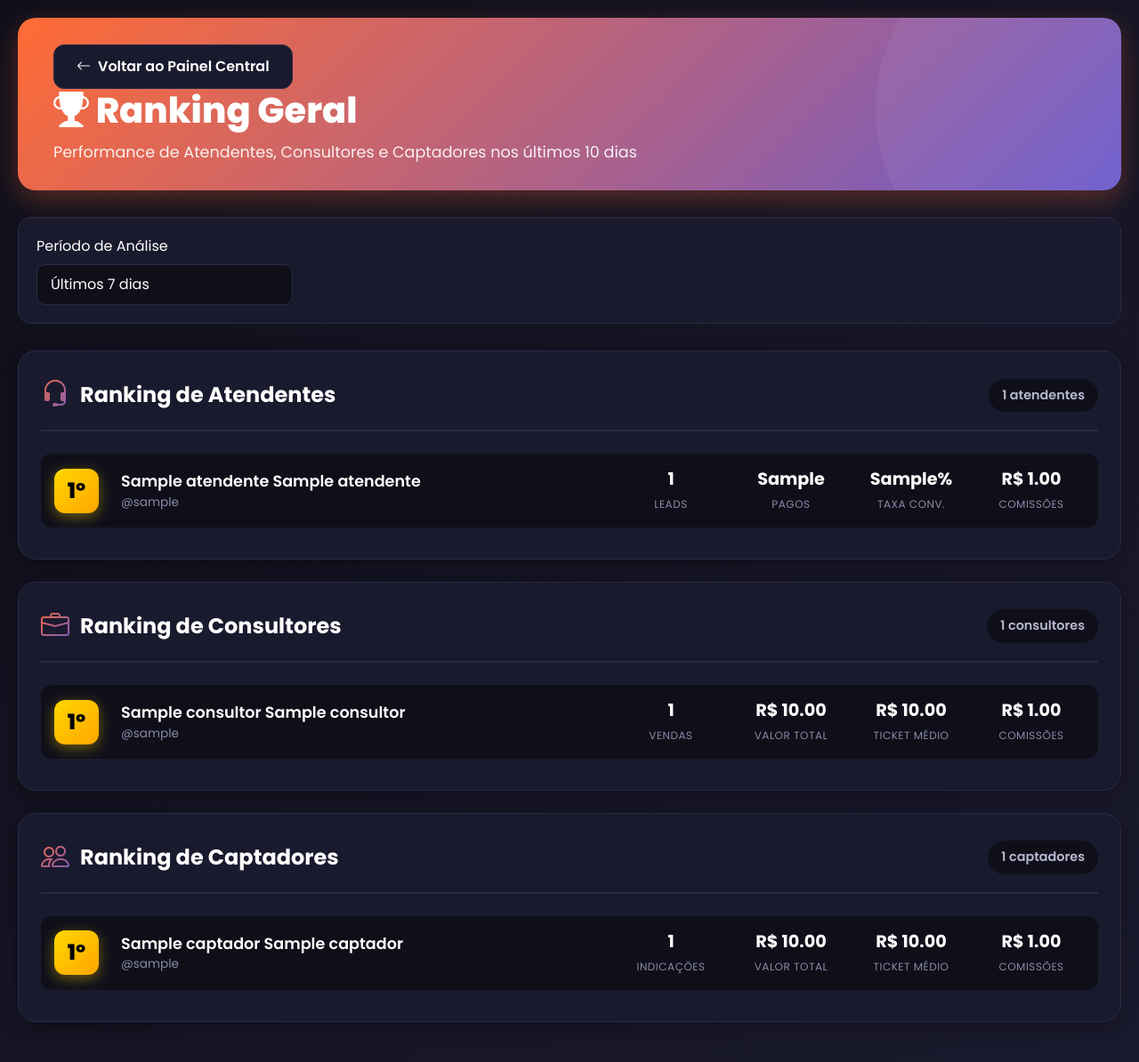
After one commit to gustavounreal/SistemaMrBaruchV2, a Django app: template sistemaMrBaruchProjeto/templates/relatorios/ranking_geral.html in a window 1280 px wide. The commit adds this page. Shown: the whole page at 89% size. Run offline with Django 3.2, Linux system fonts and the light colour scheme; the template is opened without the code that fills it: most values are stand-ins (such as "Sample title", 1, 10 or a date in 2020).

Commit message:
Adiciona página de ranking geral com atendentes, consultores e captadores no painel de relatórios

```diff
--- a/sistemaMrBaruchProjeto/relatorios/urls.py
+++ b/sistemaMrBaruchProjeto/relatorios/urls.py
@@ -7,6 +7,7 @@ urlpatterns = [
     path('', views.painel_relatorios, name='painel_relatorios'),
     path('central/', views.painel_central, name='painel_central'),
     path('graficos/', views.dashboard_graficos, name='dashboard_graficos'),
+    path('ranking/', views.ranking_geral, name='ranking_geral'),
     path('graficos/evolucao-leads/', views.grafico_evolucao_leads, name='grafico_evolucao_leads'),
     path('leads/', views.relatorio_leads, name='relatorio_leads'),
     path('vendas/', views.relatorio_vendas, name='relatorio_vendas'),
--- /dev/null
+++ b/sistemaMrBaruchProjeto/templates/relatorios/ranking_geral.html
@@ -0,0 +1,502 @@
+<!DOCTYPE html>
+<html lang="pt-BR">
+<head>
+    <meta charset="UTF-8">
+    <meta name="viewport" content="width=device-width, initial-scale=1.0">
+    <title>Ranking Geral - Sistema Mr. Baruch</title>
+
+    <!-- Bootstrap 5 -->
+    <link href="https://cdn.jsdelivr.net/npm/bootstrap@5.3.0/dist/css/bootstrap.min.css" rel="stylesheet">
+
+    <!-- Bootstrap Icons -->
+    <link rel="stylesheet" href="https://cdn.jsdelivr.net/npm/bootstrap-icons@1.10.0/font/bootstrap-icons.css">
+
+    <!-- Google Fonts - Poppins -->
+    <link rel="preconnect" href="https://fonts.googleapis.com">
+    <link rel="preconnect" href="https://fonts.gstatic.com" crossorigin>
+    <link href="https://fonts.googleapis.com/css2?family=Poppins:wght@300;400;500;600;700;800;900&display=swap" rel="stylesheet">
+
+    <style>
+        :root {
+            /* Cores principais */
+            --primary: #FF6B35;
+            --primary-dark: #E55A2B;
+            --secondary: #6A5ACD;
+            --accent: #4A90E2;
+            --accent-light: #5DA8FF;
+
+            /* Cores do tema escuro */
+            --dark-bg: #0F0F1A;
+            --dark-card: #1A1A2E;
+            --dark-card-hover: #22223A;
+            --dark-border: #2A2A45;
+            --text-primary: #FFFFFF;
+            --text-secondary: #B8B8D0;
+            --text-muted: #8A8AA8;
+
+            /* Cores de status */
+            --success: #2ECC71;
+            --warning: #F39C12;
+            --danger: #E74C3C;
+            --info: #3498DB;
+
+            /* Medalhas */
+            --gold: #FFD700;
+            --silver: #C0C0C0;
+            --bronze: #CD7F32;
+        }
+
+        * {
+            margin: 0;
+            padding: 0;
+            box-sizing: border-box;
+            font-family: 'Poppins', 'Segoe UI', Arial, sans-serif;
+        }
+
+        body {
+            background: linear-gradient(135deg, #0F0F1A 0%, #1A1A2E 100%);
+            color: var(--text-primary);
+            min-height: 100vh;
+            padding: 20px;
+        }
+
+        /* Container Principal */
+        .main-container {
+            max-width: 1400px;
+            margin: 0 auto;
+        }
+
+        /* Header */
+        .page-header {
+            background: linear-gradient(135deg, var(--primary) 0%, var(--secondary) 100%);
+            border-radius: 20px;
+            padding: 30px 40px;
+            margin-bottom: 30px;
+            box-shadow: 0 10px 30px rgba(255, 107, 53, 0.3);
+            position: relative;
+            overflow: hidden;
+        }
+
+        .page-header::before {
+            content: '';
+            position: absolute;
+            top: -50%;
+            right: -10%;
+            width: 400px;
+            height: 400px;
+            background: rgba(255, 255, 255, 0.05);
+            border-radius: 50%;
+        }
+
+        .page-header h1 {
+            font-size: 2.5rem;
+            font-weight: 800;
+            margin: 0 0 10px 0;
+            position: relative;
+            z-index: 2;
+        }
+
+        .page-header p {
+            font-size: 1.1rem;
+            opacity: 0.9;
+            margin: 0;
+            position: relative;
+            z-index: 2;
+        }
+
+        /* Filtros */
+        .filters-section {
+            background: var(--dark-card);
+            border-radius: 15px;
+            padding: 20px;
+            margin-bottom: 30px;
+            border: 1px solid var(--dark-border);
+        }
+
+        .filters-section select {
+            background: var(--dark-bg);
+            color: var(--text-primary);
+            border: 1px solid var(--dark-border);
+            padding: 10px 15px;
+            border-radius: 10px;
+            font-size: 1rem;
+        }
+
+        /* Cards de Ranking */
+        .ranking-card {
+            background: var(--dark-card);
+            border-radius: 20px;
+            padding: 25px;
+            margin-bottom: 25px;
+            border: 1px solid var(--dark-border);
+            box-shadow: 0 5px 20px rgba(0, 0, 0, 0.3);
+            transition: all 0.3s ease;
+        }
+
+        .ranking-card:hover {
+            transform: translateY(-5px);
+            box-shadow: 0 10px 40px rgba(0, 0, 0, 0.4);
+        }
+
+        .ranking-card-header {
+            display: flex;
+            align-items: center;
+            justify-content: space-between;
+            margin-bottom: 25px;
+            padding-bottom: 15px;
+            border-bottom: 2px solid var(--dark-border);
+        }
+
+        .ranking-card-title {
+            display: flex;
+            align-items: center;
+            gap: 12px;
+        }
+
+        .ranking-card-title i {
+            font-size: 2rem;
+            background: linear-gradient(135deg, var(--primary) 0%, var(--secondary) 100%);
+            -webkit-background-clip: text;
+            -webkit-text-fill-color: transparent;
+            background-clip: text;
+        }
+
+        .ranking-card-title h3 {
+            font-size: 1.5rem;
+            font-weight: 700;
+            margin: 0;
+        }
+
+        .ranking-badge {
+            background: var(--dark-bg);
+            padding: 8px 15px;
+            border-radius: 20px;
+            font-size: 0.9rem;
+            font-weight: 600;
+            color: var(--text-secondary);
+        }
+
+        /* Tabela de Ranking */
+        .ranking-table {
+            width: 100%;
+        }
+
+        .ranking-row {
+            display: grid;
+            grid-template-columns: 60px 1fr 120px 120px 120px 120px;
+            gap: 15px;
+            padding: 15px;
+            background: var(--dark-bg);
+            border-radius: 12px;
+            margin-bottom: 10px;
+            align-items: center;
+            transition: all 0.3s ease;
+        }
+
+        .ranking-row:hover {
+            background: var(--dark-card-hover);
+            transform: translateX(5px);
+        }
+
+        /* Posição */
+        .rank-position {
+            font-size: 1.5rem;
+            font-weight: 800;
+            text-align: center;
+            width: 50px;
+            height: 50px;
+            display: flex;
+            align-items: center;
+            justify-content: center;
+            border-radius: 12px;
+            background: var(--dark-card);
+        }
+
+        .rank-position.gold {
+            background: linear-gradient(135deg, var(--gold) 0%, #FFA500 100%);
+            color: #000;
+            box-shadow: 0 4px 15px rgba(255, 215, 0, 0.4);
+        }
+
+        .rank-position.silver {
+            background: linear-gradient(135deg, var(--silver) 0%, #A8A8A8 100%);
+            color: #000;
+            box-shadow: 0 4px 15px rgba(192, 192, 192, 0.4);
+        }
+
+        .rank-position.bronze {
+            background: linear-gradient(135deg, var(--bronze) 0%, #A0522D 100%);
+            color: #FFF;
+            box-shadow: 0 4px 15px rgba(205, 127, 50, 0.4);
+        }
+
+        /* Nome do usuário */
+        .rank-user {
+            display: flex;
+            flex-direction: column;
+        }
+
+        .rank-user-name {
+            font-size: 1.1rem;
+            font-weight: 600;
+            color: var(--text-primary);
+        }
+
+        .rank-user-username {
+            font-size: 0.85rem;
+            color: var(--text-muted);
+        }
+
+        /* Estatísticas */
+        .rank-stat {
+            text-align: center;
+        }
+
+        .rank-stat-value {
+            font-size: 1.2rem;
+            font-weight: 700;
+            color: var(--text-primary);
+            display: block;
+        }
+
+        .rank-stat-label {
+            font-size: 0.75rem;
+            color: var(--text-muted);
+            text-transform: uppercase;
+            letter-spacing: 0.5px;
+        }
+
+        /* Badges de comissão */
+        .comissao-badge {
+            display: inline-block;
+            padding: 4px 10px;
+            border-radius: 20px;
+            font-size: 0.85rem;
+            font-weight: 600;
+        }
+
+        .comissao-badge.paga {
+            background: rgba(46, 204, 113, 0.2);
+            color: var(--success);
+        }
+
+        .comissao-badge.pendente {
+            background: rgba(243, 156, 18, 0.2);
+            color: var(--warning);
+        }
+
+        /* Botão voltar */
+        .btn-voltar {
+            background: var(--dark-card);
+            color: var(--text-primary);
+            border: 1px solid var(--dark-border);
+            padding: 12px 25px;
+            border-radius: 12px;
+            font-weight: 600;
+            text-decoration: none;
+            display: inline-flex;
+            align-items: center;
+            gap: 8px;
+            transition: all 0.3s ease;
+        }
+
+        .btn-voltar:hover {
+            background: var(--dark-card-hover);
+            color: var(--primary);
+            transform: translateX(-5px);
+        }
+
+        /* Responsivo */
+        @media (max-width: 1200px) {
+            .ranking-row {
+                grid-template-columns: 50px 1fr 100px 100px 100px;
+                gap: 10px;
+                font-size: 0.9rem;
+            }
+        }
+
+        @media (max-width: 768px) {
+            .ranking-row {
+                grid-template-columns: 1fr;
+                gap: 10px;
+            }
+
+            .rank-position {
+                width: 40px;
+                height: 40px;
+                font-size: 1.2rem;
+            }
+
+            .page-header h1 {
+                font-size: 1.8rem;
+            }
+        }
+    </style>
+</head>
+<body>
+    <div class="main-container">
+        <!-- Header -->
+        <div class="page-header">
+            <a href="{% url 'relatorios:painel_central' %}" class="btn-voltar">
+                <i class="bi bi-arrow-left"></i> Voltar ao Painel Central
+            </a>
+            <h1><i class="bi bi-trophy-fill"></i> Ranking Geral</h1>
+            <p>Performance de Atendentes, Consultores e Captadores nos últimos {{ periodo_dias }} dias</p>
+        </div>
+
+        <!-- Filtros -->
+        <div class="filters-section">
+            <form method="GET" class="row g-3 align-items-end">
+                <div class="col-md-3">
+                    <label class="form-label">Período de Análise</label>
+                    <select name="periodo" class="form-select" onchange="this.form.submit()">
+                        <option value="7" {% if periodo == '7' %}selected{% endif %}>Últimos 7 dias</option>
+                        <option value="15" {% if periodo == '15' %}selected{% endif %}>Últimos 15 dias</option>
+                        <option value="30" {% if periodo == '30' %}selected{% endif %}>Últimos 30 dias</option>
+                        <option value="60" {% if periodo == '60' %}selected{% endif %}>Últimos 60 dias</option>
+                        <option value="90" {% if periodo == '90' %}selected{% endif %}>Últimos 90 dias</option>
+                    </select>
+                </div>
+            </form>
+        </div>
+
+        <!-- ========== RANKING DE ATENDENTES ========== -->
+        <div class="ranking-card">
+            <div class="ranking-card-header">
+                <div class="ranking-card-title">
+                    <i class="bi bi-headset"></i>
+                    <h3>Ranking de Atendentes</h3>
+                </div>
+                <div class="ranking-badge">
+                    {{ total_atendentes }} atendentes
+                </div>
+            </div>
+
+            <div class="ranking-table">
+                {% for atendente in ranking_atendentes %}
+                <div class="ranking-row">
+                    <div class="rank-position {% if forloop.counter == 1 %}gold{% elif forloop.counter == 2 %}silver{% elif forloop.counter == 3 %}bronze{% endif %}">
+                        {{ forloop.counter }}º
+                    </div>
+                    <div class="rank-user">
+                        <span class="rank-user-name">{{ atendente.atendente__first_name }} {{ atendente.atendente__last_name }}</span>
+                        <span class="rank-user-username">@{{ atendente.atendente__username }}</span>
+                    </div>
+                    <div class="rank-stat">
+                        <span class="rank-stat-value">{{ atendente.total_leads }}</span>
+                        <span class="rank-stat-label">Leads</span>
+                    </div>
+                    <div class="rank-stat">
+                        <span class="rank-stat-value">{{ atendente.leads_pagos }}</span>
+                        <span class="rank-stat-label">Pagos</span>
+                    </div>
+                    <div class="rank-stat">
+                        <span class="rank-stat-value">{{ atendente.taxa_conversao }}%</span>
+                        <span class="rank-stat-label">Taxa Conv.</span>
+                    </div>
+                    <div class="rank-stat">
+                        <span class="rank-stat-value">R$ {{ atendente.total_comissao|floatformat:2 }}</span>
+                        <span class="rank-stat-label">Comissões</span>
+                    </div>
+                </div>
+                {% empty %}
+                <p class="text-center text-muted">Nenhum atendente com atividade no período.</p>
+                {% endfor %}
+            </div>
+        </div>
+
+        <!-- ========== RANKING DE CONSULTORES ========== -->
+        <div class="ranking-card">
+            <div class="ranking-card-header">
+                <div class="ranking-card-title">
+                    <i class="bi bi-briefcase"></i>
+                    <h3>Ranking de Consultores</h3>
+                </div>
+                <div class="ranking-badge">
+                    {{ total_consultores }} consultores
+                </div>
+            </div>
+
+            <div class="ranking-table">
+                {% for consultor in ranking_consultores %}
+                <div class="ranking-row">
+                    <div class="rank-position {% if forloop.counter == 1 %}gold{% elif forloop.counter == 2 %}silver{% elif forloop.counter == 3 %}bronze{% endif %}">
+                        {{ forloop.counter }}º
+                    </div>
+                    <div class="rank-user">
+                        <span class="rank-user-name">{{ consultor.consultor__first_name }} {{ consultor.consultor__last_name }}</span>
+                        <span class="rank-user-username">@{{ consultor.consultor__username }}</span>
+                    </div>
+                    <div class="rank-stat">
+                        <span class="rank-stat-value">{{ consultor.total_vendas }}</span>
+                        <span class="rank-stat-label">Vendas</span>
+                    </div>
+                    <div class="rank-stat">
+                        <span class="rank-stat-value">R$ {{ consultor.valor_total_vendas|floatformat:2 }}</span>
+                        <span class="rank-stat-label">Valor Total</span>
+                    </div>
+                    <div class="rank-stat">
+                        <span class="rank-stat-value">R$ {{ consultor.ticket_medio|floatformat:2 }}</span>
+                        <span class="rank-stat-label">Ticket Médio</span>
+                    </div>
+                    <div class="rank-stat">
+                        <span class="rank-stat-value">R$ {{ consultor.total_comissao|floatformat:2 }}</span>
+                        <span class="rank-stat-label">Comissões</span>
+                    </div>
+                </div>
+                {% empty %}
+                <p class="text-center text-muted">Nenhum consultor com vendas no período.</p>
+                {% endfor %}
+            </div>
+        </div>
+
+        <!-- ========== RANKING DE CAPTADORES ========== -->
+        <div class="ranking-card">
+            <div class="ranking-card-header">
+                <div class="ranking-card-title">
+                    <i class="bi bi-people"></i>
+                    <h3>Ranking de Captadores</h3>
+                </div>
+                <div class="ranking-badge">
+                    {{ total_captadores }} captadores
+                </div>
+            </div>
+
+            <div class="ranking-table">
+                {% for captador in ranking_captadores %}
+                <div class="ranking-row">
+                    <div class="rank-position {% if forloop.counter == 1 %}gold{% elif forloop.counter == 2 %}silver{% elif forloop.counter == 3 %}bronze{% endif %}">
+                        {{ forloop.counter }}º
+                    </div>
+                    <div class="rank-user">
+                        <span class="rank-user-name">{{ captador.captador__first_name }} {{ captador.captador__last_name }}</span>
+                        <span class="rank-user-username">@{{ captador.captador__username }}</span>
+                    </div>
+                    <div class="rank-stat">
+                        <span class="rank-stat-value">{{ captador.total_indicacoes }}</span>
+                        <span class="rank-stat-label">Indicações</span>
+                    </div>
+                    <div class="rank-stat">
+                        <span class="rank-stat-value">R$ {{ captador.valor_total_indicacoes|floatformat:2 }}</span>
+                        <span class="rank-stat-label">Valor Total</span>
+                    </div>
+                    <div class="rank-stat">
+                        <span class="rank-stat-value">R$ {{ captador.ticket_medio|floatformat:2 }}</span>
+                        <span class="rank-stat-label">Ticket Médio</span>
+                    </div>
+                    <div class="rank-stat">
+                        <span class="rank-stat-value">R$ {{ captador.total_comissao|floatformat:2 }}</span>
+                        <span class="rank-stat-label">Comissões</span>
+                    </div>
+                </div>
+                {% empty %}
+                <p class="text-center text-muted">Nenhum captador com indicações no período.</p>
+                {% endfor %}
+            </div>
+        </div>
+    </div>
+
+    <!-- Bootstrap JS -->
+    <script src="https://cdn.jsdelivr.net/npm/bootstrap@5.3.0/dist/js/bootstrap.bundle.min.js"></script>
+</body>
+</html>
```
Also changed, not shown: sistemaMrBaruchProjeto/relatorios/views.py (+155 -0 lines), sistemaMrBaruchProjeto/templates/relatorios/painel_central.html (+13 -0 lines).
